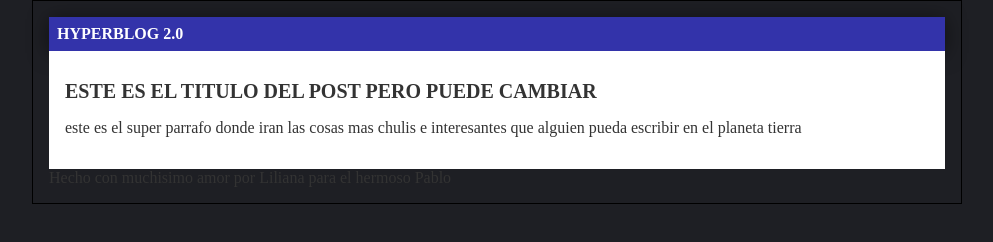
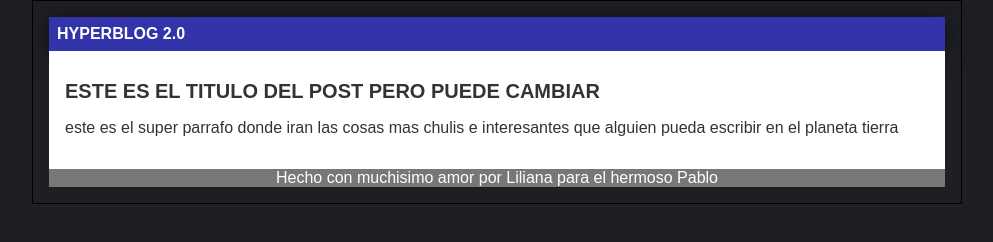
Before and after one commit to pablochos8/Hyperblog, a plain HTML site: page index.html in a window 1280 px wide. Shown: the whole page, without its empty margins (143-1136 px from the left). Drawn offline with Linux system fonts and the light colour scheme.

Commit message:
arreglo en el footer

```diff
--- a/estilos/estilos.css
+++ b/estilos/estilos.css
@@ -2,7 +2,7 @@ body
 {
 	color: #333;
 	text-align: center;
-	font family: "Arial";
+	font-family: Arial;
 	font-size: 16px;
 	margin: 0;
 	padding: 0;
@@ -38,6 +38,7 @@ body
 {
 	background: white;
 	padding: 1em;
+}
 #footer
 {
 	background: #777;
```
